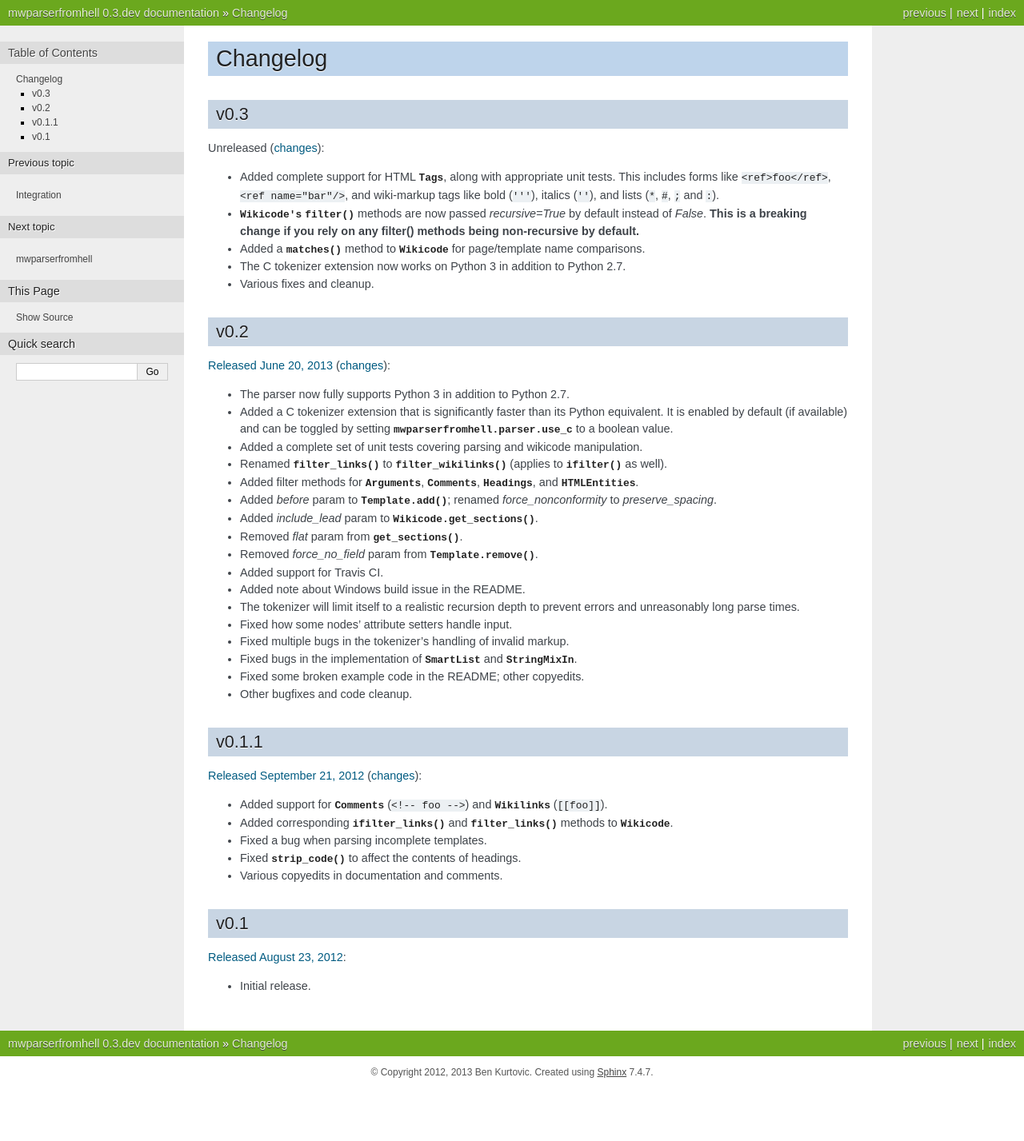
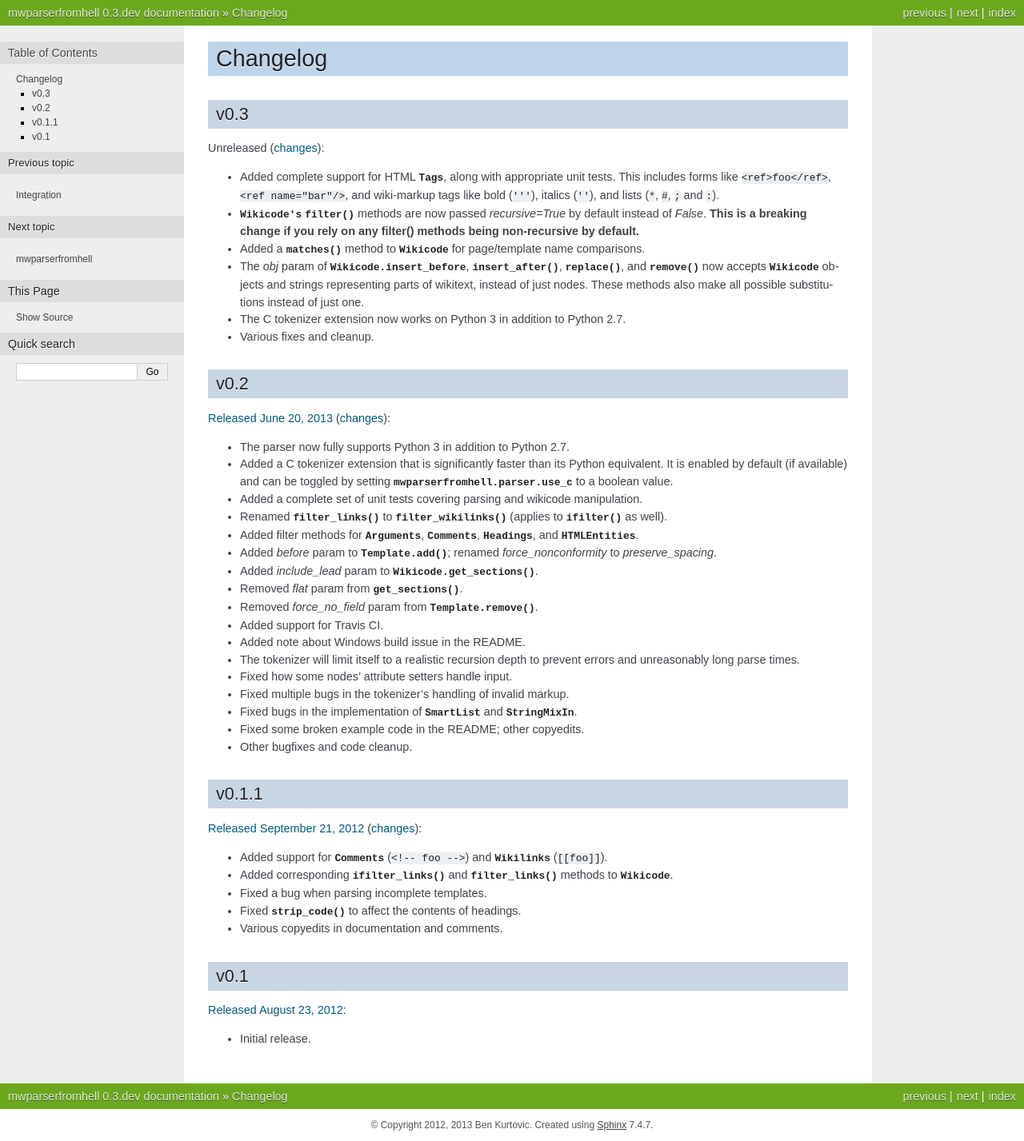
Before and after one commit to earwig/mwparserfromhell, a Sphinx documentation site: the page built from docs/changelog.rst, in a window 1280 px wide. Shown: the whole page at 80% size. Built offline with Sphinx 7.4.7, drawn with Linux system fonts in a browser that asks for light colours; before the commit the page ends 1361 px from its top, so only the background shows below that.

Commit message:
Update changelog re: expanded _do_search() methods (closes #34).

```diff
--- a/docs/changelog.rst
+++ b/docs/changelog.rst
@@ -16,6 +16,11 @@ Unreleased
   if you rely on any filter() methods being non-recursive by default.**
 - Added a :py:meth:`.matches` method to :py:class:`~.Wikicode` for
   page/template name comparisons.
+- The *obj* param of :py:meth:`Wikicode.insert_before <.insert_before>`,
+  :py:meth:`~.insert_after`, :py:meth:`~.replace`, and :py:meth:`~.remove` now
+  accepts :py:class:`~.Wikicode` objects and strings representing parts of
+  wikitext, instead of just nodes. These methods also make all possible
+  substitutions instead of just one.
 - The C tokenizer extension now works on Python 3 in addition to Python 2.7.
 - Various fixes and cleanup.
 
```
Also changed, not shown: 1 other file.
